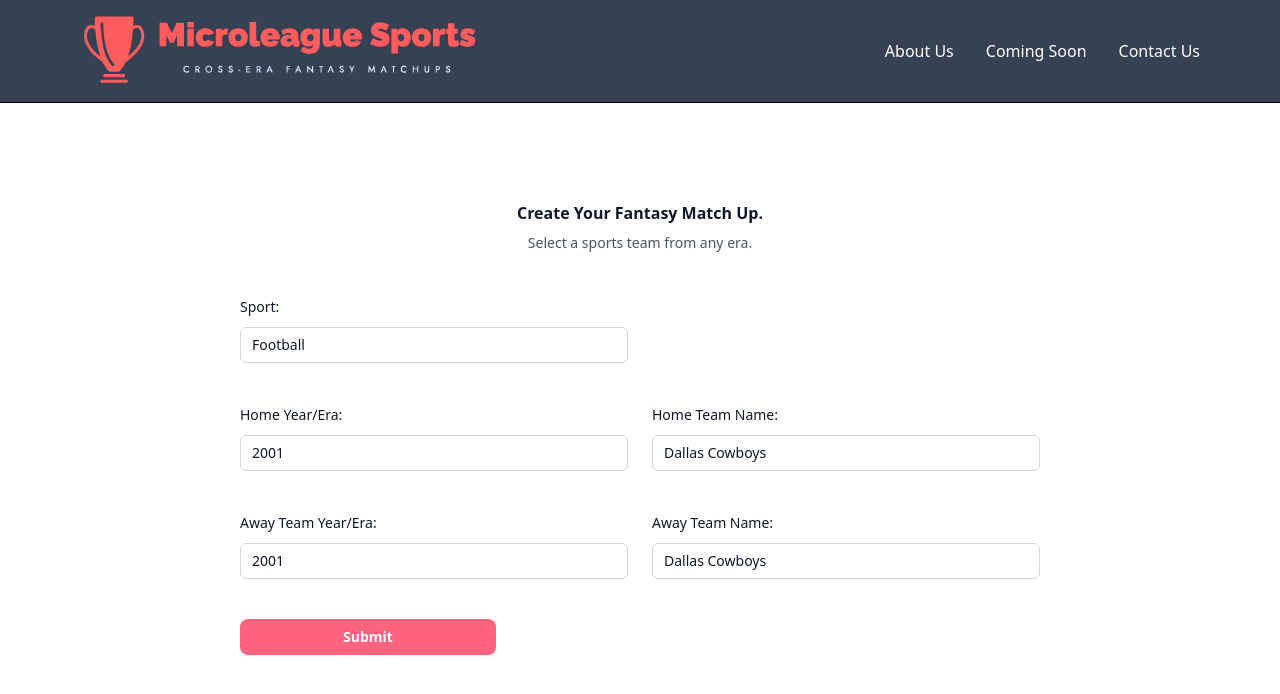
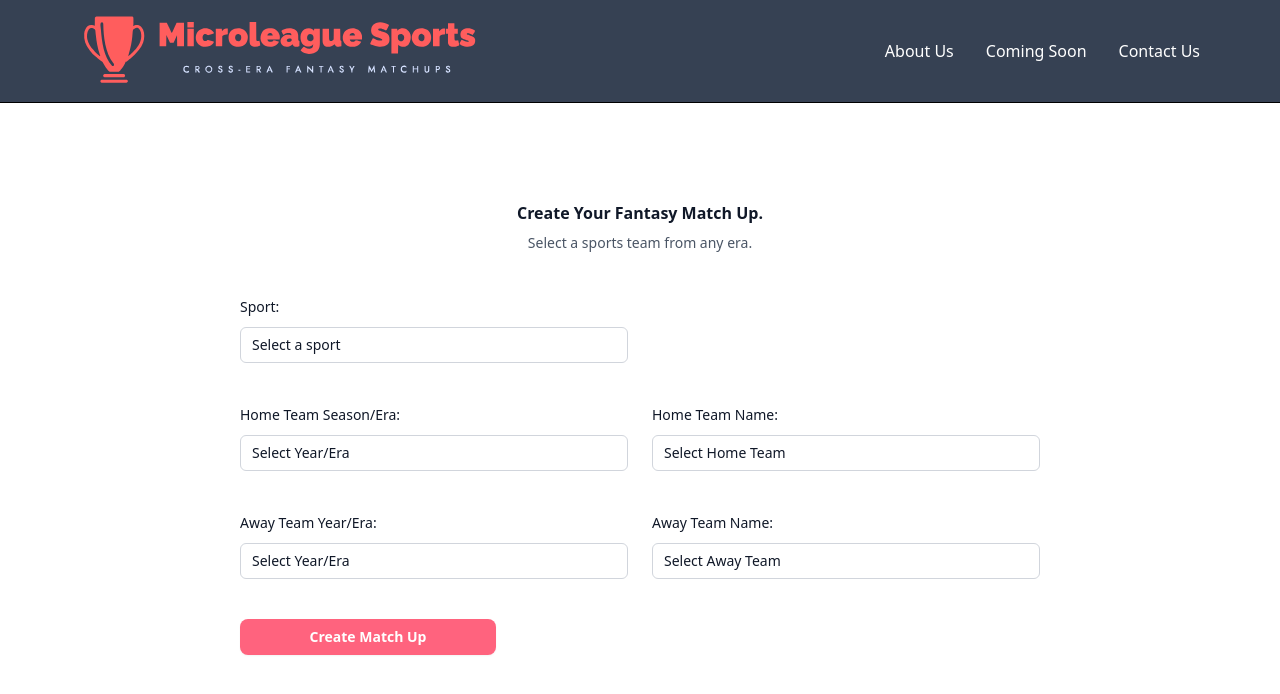
Before and after one commit to esolar07/microleague_fe, a Next.js app in the folder microleague_fe/: page / in a window 1280 px wide. Shown: the top 694 px of the page. Built offline with nearby package versions, Linux system fonts and the light colour scheme.

Commit message:
connected microleague api to matchup form to populate select fields dynamically

```diff
--- a/microleague_fe/components/MatchUpForm.tsx
+++ b/microleague_fe/components/MatchUpForm.tsx
@@ -1,7 +1,8 @@
 "use client";
-import React, { useState } from 'react';
+import React, {useState, FormEvent, ChangeEvent, useEffect} from 'react';
 import Form from 'next/form'
 import Container from "@/components/layout/Container";
+import {debug} from "node:util";
 
 interface MatchUpData {
     sport: string;
@@ -18,24 +19,88 @@ const MatchUpForm = () => {
         visitingTeamYearEra: '',
         visitingTeamName: '',
     });
-    const handleChange = (e: ChangeEvent<HTMLInputElement | HTMLSelectElement>) => {
+    const [eras, setEras] = useState<string[]>([]);
+    const [homeTeams, setHomeTeams] = useState<string[]>([]);
+    const [awayTeams, setAwayTeams] = useState<string[]>([]);
+    const [isSubmitting, setIsSubmitting] = useState(false);
+    const [submitMessage, setSubmitMessage] = useState<string | null>(null);
+
+    const getAllSportEras = async (sport: string) => {
+        try {
+            const response = await fetch(`http://localhost:3001/api/v1/seasons/${sport}`);
+            if (!response.ok) {
+                throw new Error('Failed to fetch sport eras.');
+            }
+            const data = await response.json();
+            setEras(data.data);
+            // setError(null);
+        } catch (e: any) {
+            console.error('Error fetching teams:', e);
+            // setError(e.message);
+            setEras([]); // Clear teams on error
+        }
+    }
+
+    const getAllTeamsForEra = async (era: string) => {
+        try {
+            const response = await fetch(`http://localhost:3001/api/v1/seasons/${formData.sport}/${era}`);
+            if (!response.ok) {
+                throw new Error('Failed to fetch sport eras.');
+            }
+            const data = await response.json();
+            return data.data;
+        } catch (e: any) {
+            console.error('Error fetching teams:', e);
+            return [];
+        }
+    }
+
+    const handleSelectChange = async (e: ChangeEvent<HTMLInputElement | HTMLSelectElement>) => {
         const { name, value } = e.target;
+
+        debugger
+        if (name === 'sport' && value) {
+            getAllSportEras(value)
+        }
+        if ((name === "homeTeamYearEra" || name === "awayTeamYearEra") && value){
+            const teamList = await getAllTeamsForEra(value);
+            if (name === "homeTeamYearEra" ) {
+                setHomeTeams(teamList);
+            }
+            if (name === "awayTeamYearEra" ) {
+                setAwayTeams(teamList);
+            }
+        }
         setFormData((prevData) => ({
             ...prevData,
             [name]: value,
         }));
     };
-    const handleSubmit = (e: FormEvent<HTMLFormElement>) => {
+    const handleMatchUpCreation = (e: FormEvent<HTMLFormElement>) => {
         e.preventDefault();
-        // You can handle form submission here, e.g., send data to an API or console.log it
-        console.log('Form data submitted:', formData);
+        setIsSubmitting(true);
+        setSubmitMessage(null);
         alert('Form submitted! Check console for data.');
+        try {
+            // await fetch(`${process.env.MICROLEAGUE_BASE_API}/matchups`, {
+            //   method: 'POST',
+            //   headers: {
+            //     'Content-Type': 'application/json',
+            //   },
+            //   body: JSON.stringify(formData),
+            // });
+        } catch (e) {
+            console.error("Form submission error:", e);
+            setSubmitMessage("Failed to submit match up form. Please try again.");
+        } finally {
+            setIsSubmitting(false);
+        }
     };
 
     return (
         <Container>
             <section className="">
-                <Form onSubmit={handleSubmit}>
+                <Form onSubmit={handleMatchUpCreation}>
                     <div className="space-y-12 max-w-[800px] mx-auto">
                         <div className="border-b border-red-900/10 pb-12">
                             <h2 className="text-base/7 font-semibold text-gray-900 text-center">Create Your Fantasy
@@ -52,12 +117,13 @@ const MatchUpForm = () => {
                                             id="sport"
                                             name="sport"
                                             value={formData.sport}
-                                            onChange={handleChange}
+                                            onChange={handleSelectChange}
                                             required
                                         >
-                                            <option>Football</option>
-                                            <option>Basketball</option>
-                                            <option>Baseball</option>
+                                            <option value="">Select a sport</option>
+                                            <option value="football">Football</option>
+                                            <option value="basketball">Basketball</option>
+                                            <option value="baseball">Baseball</option>
                                         </select>
                                     </div>
                                 </div>
@@ -65,37 +131,38 @@ const MatchUpForm = () => {
 
                             <fieldset className="mt-10 grid grid-cols-1 gap-x-6 gap-y-8 sm:grid-cols-6">
                             <div className="sm:col-span-3">
-                                    <label htmlFor="homeTeamName" className="block text-sm/6 font-medium text-gray-900">Home
-                                        Year/Era:</label>
+                                    <label htmlFor="homeTeamYearEra" className="block text-sm/6 font-medium text-gray-900">Home Team Season/Era:</label>
+                                    <div className="mt-2">
+                                        <select
+                                            className="block w-full appearance-none rounded-md bg-white py-1.5 pr-8 pl-3 text-base text-gray-900 outline-1 -outline-offset-1 outline-gray-300 focus:outline-2 focus:-outline-offset-2 focus:outline-indigo-600 sm:text-sm/6"
+                                            id="homeTeamYearEra"
+                                            name="homeTeamYearEra"
+                                            value={formData.homeTeamName}
+                                            onChange={handleSelectChange}
+                                            required
+                                        >
+                                            <option value="">Select Year/Era</option>
+                                            {eras.map((era) => (
+                                                <option key={era} value={era}>{era}</option>
+                                            ))}
+                                        </select>
+                                    </div>
+                                </div>
+                                <div className="sm:col-span-3">
+                                    <label htmlFor="homeTeamName"
+                                           className="block text-sm/6 font-medium text-gray-900">Home Team Name:</label>
                                     <div className="mt-2">
                                         <select
                                             className="block w-full appearance-none rounded-md bg-white py-1.5 pr-8 pl-3 text-base text-gray-900 outline-1 -outline-offset-1 outline-gray-300 focus:outline-2 focus:-outline-offset-2 focus:outline-indigo-600 sm:text-sm/6"
                                             id="homeTeamName"
                                             name="homeTeamName"
-                                            value={formData.homeTeamName}
-                                            onChange={handleChange}
-                                            required
+                                            value={formData.homeTeamYearEra}
+                                            onChange={handleSelectChange}
                                         >
-                                            <option>2001</option>
-                                            <option>1991</option>
-                                            <option>1981</option>
-                                        </select>
-                                    </div>
-                                </div>
-                                <div className="sm:col-span-3">
-                                    <label htmlFor="homeTeamYearEra"
-                                           className="block text-sm/6 font-medium text-gray-900">Home Team Name:</label>
-                                    <div className="mt-2">
-                                        <select
-                                            className="block w-full appearance-none rounded-md bg-white py-1.5 pr-8 pl-3 text-base text-gray-900 outline-1 -outline-offset-1 outline-gray-300 focus:outline-2 focus:-outline-offset-2 focus:outline-indigo-600 sm:text-sm/6"
-                                            id="homeTeamYearEra"
-                                            name="homeTeamYearEra"
-                                            value={formData.homeTeamYearEra}
-                                            onChange={handleChange}
-                                        >
-                                            <option>Dallas Cowboys</option>
-                                            <option>Miami Dolphins</option>
-                                            <option>New York Giants</option>
+                                            <option value="">Select Home Team</option>
+                                            {homeTeams.map((homeTeam) => (
+                                                <option key={homeTeam.id} value={homeTeam.name}>{homeTeam.name}</option>
+                                            ))}
                                         </select>
                                     </div>
                                 </div>
@@ -103,38 +170,40 @@ const MatchUpForm = () => {
 
                             <fieldset className="mt-10 grid grid-cols-1 gap-x-6 gap-y-8 sm:grid-cols-6">
                                 <div className="sm:col-span-3">
-                                    <label htmlFor="visitingTeamName"
+                                    <label htmlFor="visitingTeamYearEra"
                                            className="block text-sm/6 font-medium text-gray-900">Away Team
                                         Year/Era:</label>
                                     <div className="mt-2 grid grid-cols-1">
                                         <select
                                             className="block w-full appearance-none rounded-md bg-white py-1.5 pr-8 pl-3 text-base text-gray-900 outline-1 -outline-offset-1 outline-gray-300 focus:outline-2 focus:-outline-offset-2 focus:outline-indigo-600 sm:text-sm/6"
-                                            id="visitingTeamName"
-                                            name="visitingTeamName"
+                                            id="visitingTeamYearEra"
+                                            name="visitingTeamYearEra"
                                             value={formData.visitingTeamName}
-                                            onChange={handleChange}
+                                            onChange={handleSelectChange}
                                             required
                                         >
-                                            <option>2001</option>
-                                            <option>1991</option>
-                                            <option>1981</option>
+                                            <option value="">Select Year/Era</option>
+                                            {eras.map((era) => (
+                                                <option key={era} value={era}>{era}</option>
+                                            ))}
                                         </select>
                                     </div>
                                 </div>
                                 <div className="sm:col-span-3">
-                                    <label htmlFor="visitingTeamYearEra"
+                                    <label htmlFor="visitingTeamName"
                                            className="block text-sm/6 font-medium text-gray-900">Away Team Name:</label>
                                     <div className="mt-2">
                                         <select
                                             className="block w-full appearance-none rounded-md bg-white py-1.5 pr-8 pl-3 text-base text-gray-900 outline-1 -outline-offset-1 outline-gray-300 focus:outline-2 focus:-outline-offset-2 focus:outline-indigo-600 sm:text-sm/6"
-                                            id="visitingTeamYearEra"
-                                            name="visitingTeamYearEra"
+                                            id="visitingTeamName"
+                                            name="visitingTeamName"
                                             value={formData.visitingTeamYearEra}
-                                            onChange={handleChange}
+                                            onChange={handleSelectChange}
                                         >
-                                            <option>Dallas Cowboys</option>
-                                            <option>Miami Dolphins</option>
-                                            <option>New York Giants</option>
+                                            <option value="">Select Away Team</option>
+                                            {awayTeams.map((awayTeam) => (
+                                                <option key={awayTeam.id} value={awayTea.name}>{awayTeam.name}</option>
+                                            ))}
                                         </select>
                                     </div>
                                 </div>
@@ -143,7 +212,8 @@ const MatchUpForm = () => {
                                 <button
                                     type="submit"
                                     className="rounded-lg bg-rose-400 w-100 md:w-64 px-3 py-2 text-sm font-semibold text-white shadow-xs hover:bg-rose-500 focus-visible:outline-2 focus-visible:outline-offset-2 focus-visible:outline-indigo-600"
-                                >Submit
+                                    disabled={isSubmitting}
+                                > {isSubmitting ? "Creating..." : "Create Match Up"}
                                 </button>
                             </fieldset>
                         </div>
```
Lines whose indentation alone changed are shown as unchanged.
